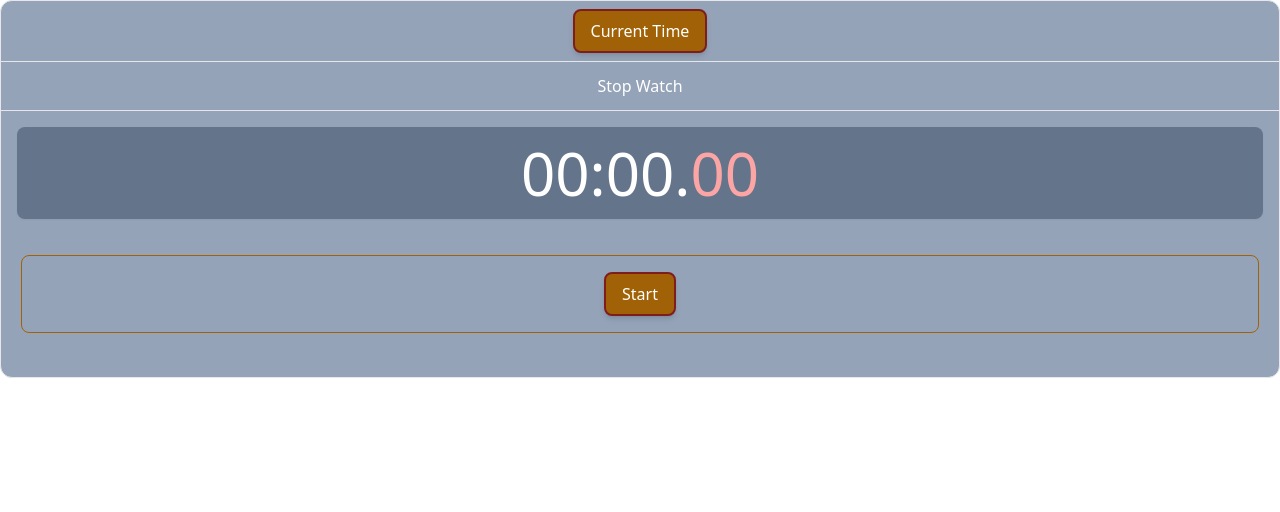
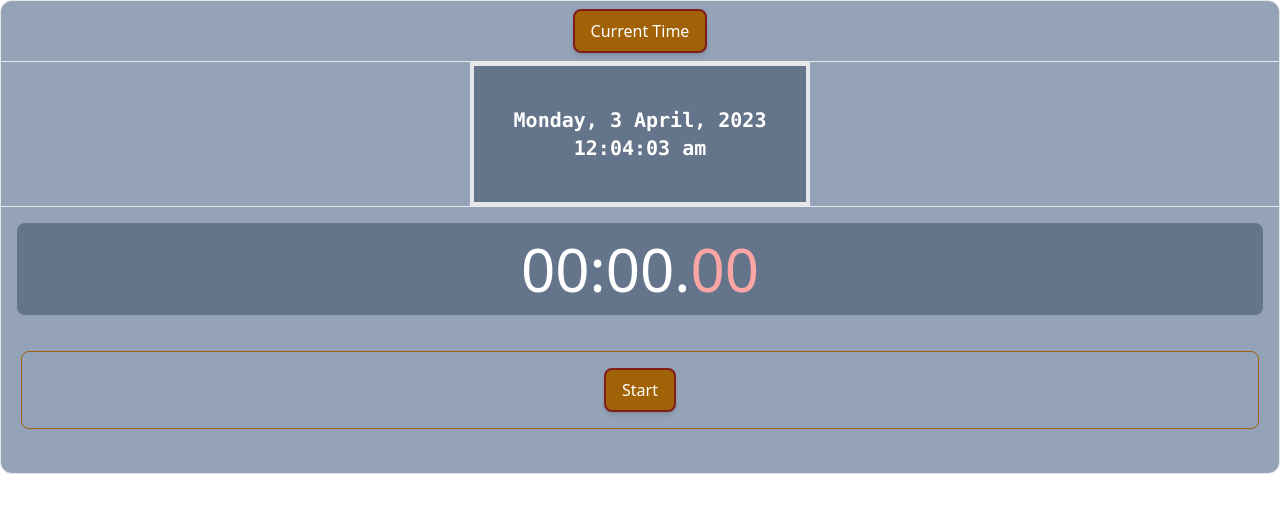
Before and after one commit to nagibgithub/stopwatch, a plain HTML site: page index.html in a window 1280 px wide. Drawn offline with nearby package versions, Linux system fonts and the light colour scheme.

Commit message:
add date and time

```diff
--- a/index.html
+++ b/index.html
@@ -18,27 +18,38 @@
 
 <body class="">
     <div class="bg-slate-400 border rounded-xl text-center flex flex-col justify-center">
-        <a href="./time.html"><button class="m-2 px-4 py-2 shadow-md text-white border-red-900 hover:bg-white hover:text-yellow-900 bg-yellow-700 border-2 rounded-lg">Current Time</button></a>
+        <a href="./time.html"><button
+                class="m-2 px-4 py-2 shadow-md text-white border-red-900 hover:bg-white hover:text-yellow-900 bg-yellow-700 border-2 rounded-lg">Current
+                Time</button></a>
         <hr>
-        <h1 class="m-2 p-1 text-white">Stop Watch</h1>
+        <div class="w-max mx-auto border-4">
+            <h1 id="date" class="px-10 pt-10 bg-slate-500 text-white font-mono font-extrabold text-xl"></h1>
+            <h1 id="time" class="px-10 pb-10 bg-slate-500 text-white font-mono font-extrabold text-xl"></h1>
+        </div>
         <hr>
         <h1 id="fuad" class="text-6xl m-4 p-4 bg-slate-500 rounded-lg shadow-sm text-white">
-            <span id="minute">00</span>:<span id="secound">00</span>.<span id="milisecond" class="text-red-300">00</span>
+            <span id="minute">00</span>:<span id="secound">00</span>.<span id="milisecond"
+                class="text-red-300">00</span>
         </h1>
         <div class="border border-yellow-700 p-2 m-5 rounded-lg">
-            <button id="btn-start" class="m-2 px-4 py-2 shadow-md text-white border-red-900 hover:bg-white hover:text-yellow-900 bg-yellow-700 border-2 rounded-lg">Start</button>
-            <button id="btn-pause" class="hidden m-2 px-4 py-2 shadow-md text-white border-red-900 hover:bg-white hover:text-yellow-900 bg-yellow-700 border-2 rounded-lg">Pause</button>
-            <button id="btn-clear" class="hidden m-2 px-4 py-2 shadow-md text-white border-red-900 hover:bg-white hover:text-yellow-900 bg-yellow-700 border-2 rounded-lg">Clear</button>
+            <button id="btn-start"
+                class="m-2 px-4 py-2 shadow-md text-white border-red-900 hover:bg-white hover:text-yellow-900 bg-yellow-700 border-2 rounded-lg">Start</button>
+            <button id="btn-pause"
+                class="hidden m-2 px-4 py-2 shadow-md text-white border-red-900 hover:bg-white hover:text-yellow-900 bg-yellow-700 border-2 rounded-lg">Pause</button>
+            <button id="btn-clear"
+                class="hidden m-2 px-4 py-2 shadow-md text-white border-red-900 hover:bg-white hover:text-yellow-900 bg-yellow-700 border-2 rounded-lg">Clear</button>
             <div>
-                <button id="lap-time" class="hidden m-2 p-10 shadow-md text-white border-red-900 hover:bg-white hover:text-yellow-900 bg-yellow-700 border-2 rounded-full"></button>
+                <button id="lap-time"
+                    class="hidden m-2 p-10 shadow-md text-white border-red-900 hover:bg-white hover:text-yellow-900 bg-yellow-700 border-2 rounded-full"></button>
             </div>
         </div>
         <div id="lap-btnDiv">
-            <button id="btn-lapclear" class="hidden m-2 px-4 py-2 shadow-md text-white border-red-900 hover:bg-white hover:text-yellow-900 bg-yellow-700 border-2 rounded-lg">Clear</button>
+            <button id="btn-lapclear"
+                class="hidden m-2 px-4 py-2 shadow-md text-white border-red-900 hover:bg-white hover:text-yellow-900 bg-yellow-700 border-2 rounded-lg">Clear</button>
         </div>
         <div id="display-laptime" class="flex flex-col-reverse m-3">
             <!-- <h3> -->
-                <!-- <span>00</span>:<span>00</span>:<span>00</span> -->
+            <!-- <span>00</span>:<span>00</span>:<span>00</span> -->
             <!-- </h3> -->
         </div>
     </div>
--- a/js/main.js
+++ b/js/main.js
@@ -21,6 +21,7 @@ document.getElementById('btn-start').addEventListener('click', function () {
     }
 
     miliSecInterval = setInterval(() => {
+
 
         creatTime('milisecond', miliSec);
         creatTime('secound', sec);
@@ -88,3 +89,40 @@ document.getElementById('btn-lapclear').addEventListener('click', function () {
     serialNo = 1;
     document.getElementById('btn-lapclear').classList.add('hidden')
 })
+
+
+// time
+
+const setTwoDigit = (digit) => {
+    let newTwoDigit = digit.toString()
+    if (newTwoDigit.length === 1) {
+        newTwoDigit = '0' + digit
+    } else {
+        newTwoDigit = digit
+    }
+    return newTwoDigit
+}
+
+const day = ['Sunday', 'Monday', 'Tuesday', 'Wednesday', 'Thursday', 'Friday', 'Saturday']
+const months = ['January', 'February', 'March', 'April', 'May', 'June', 'July', 'August', 'September', 'October', 'November', 'December']
+
+setInterval(() => {
+    let b = (new Date()).getSeconds()
+    b = setTwoDigit(b)
+    let c = (new Date()).getMinutes()
+    c = setTwoDigit(c)
+    let e = (new Date()).getHours()
+    let ampm;
+    if (e === 0) {
+        ampm = 'am'
+        e = 12
+    } if (e > 12) {
+        ampm = 'pm'
+        e = e - 12
+    } else {
+        ampm = 'am'
+    }
+    e = setTwoDigit(e)
+    document.getElementById('time').innerText = `${e}:${c}:${b} ${ampm}`
+    document.getElementById('date').innerText = `${day[new Date().getDay()]}, ${new Date().getDate()} ${months[new Date().getMonth()]}, ${new Date().getFullYear()}`
+}, 1);
```
